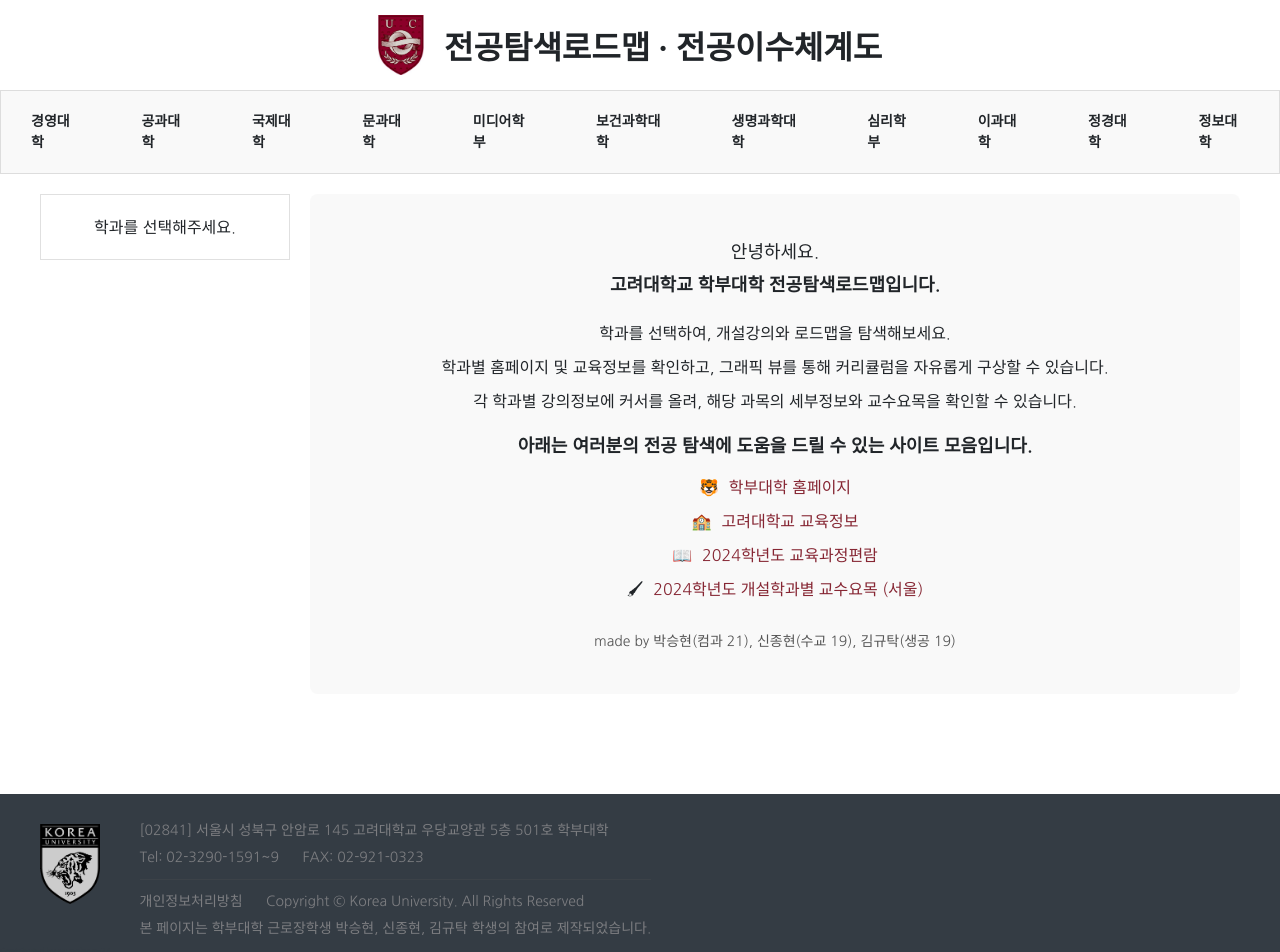
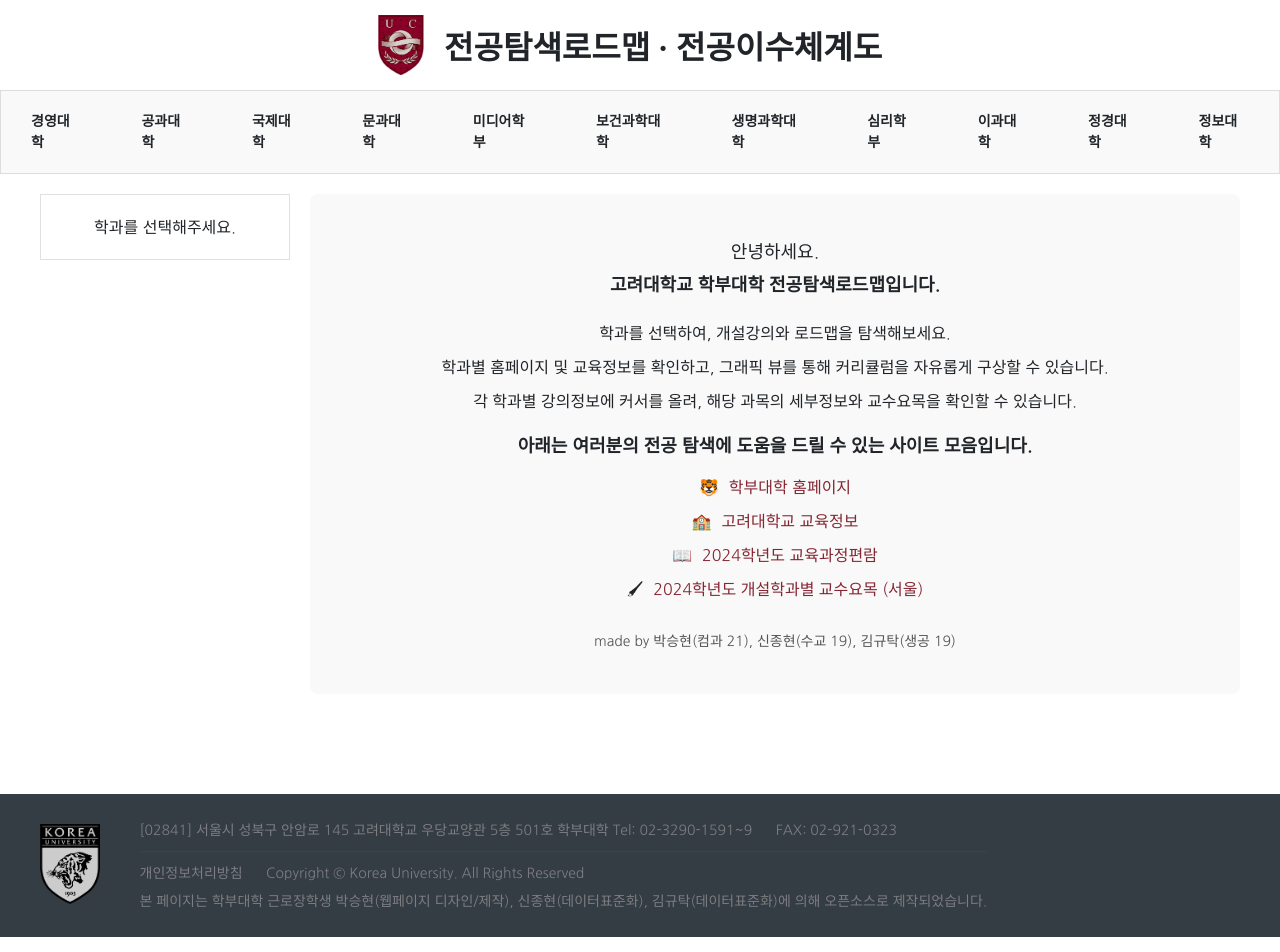
Before and after one commit to kt-webstudy/kt-webstudy, a React (Create React App) app: page / in a window 1280 px wide. Shown: the top 952 px of the page. Built offline with nearby package versions, Linux system fonts and the light colour scheme; the HTML template or start-up script is replaced by a standard one.

Commit message:
Update Footer.tsx
Footer 라인조정

```diff
--- a/src/components/Footer.tsx
+++ b/src/components/Footer.tsx
@@ -9,19 +9,14 @@
         <img src={logo} alt="Korea University Logo" className={styles.logo} />
         <div className={styles.info}>
           <p>
-            [02841] 서울시 성북구 안암로 145 고려대학교 우당교양관 5층 501호
-            학부대학
-          </p>
-          <p>Tel: 02-3290-1591~9 &nbsp;&nbsp;&nbsp;&nbsp; FAX: 02-921-0323</p>
+            [02841] 서울시 성북구 안암로 145 고려대학교 우당교양관 5층 501호 학부대학 Tel: 02-3290-1591~9 &nbsp;&nbsp;&nbsp;&nbsp; FAX: 02-921-0323</p>
           <hr className={styles.divider} />
           <p>
-            개인정보처리방침 &nbsp;&nbsp;&nbsp;&nbsp; Copyright © Korea
-            University. All Rights Reserved
+            개인정보처리방침 &nbsp;&nbsp;&nbsp;&nbsp; Copyright © Korea University. All Rights Reserved
           </p>
           <div className={styles.Contributed}>
             <p>
-              본 페이지는 학부대학 근로장학생 박승현, 신종현, 김규탁 학생의
-              참여로 제작되었습니다.
+              본 페이지는 학부대학 근로장학생 박승현(웹페이지 디자인/제작), 신종현(데이터표준화), 김규탁(데이터표준화)에 의해 오픈소스로 제작되었습니다.
             </p>
           </div>
         </div>
```
